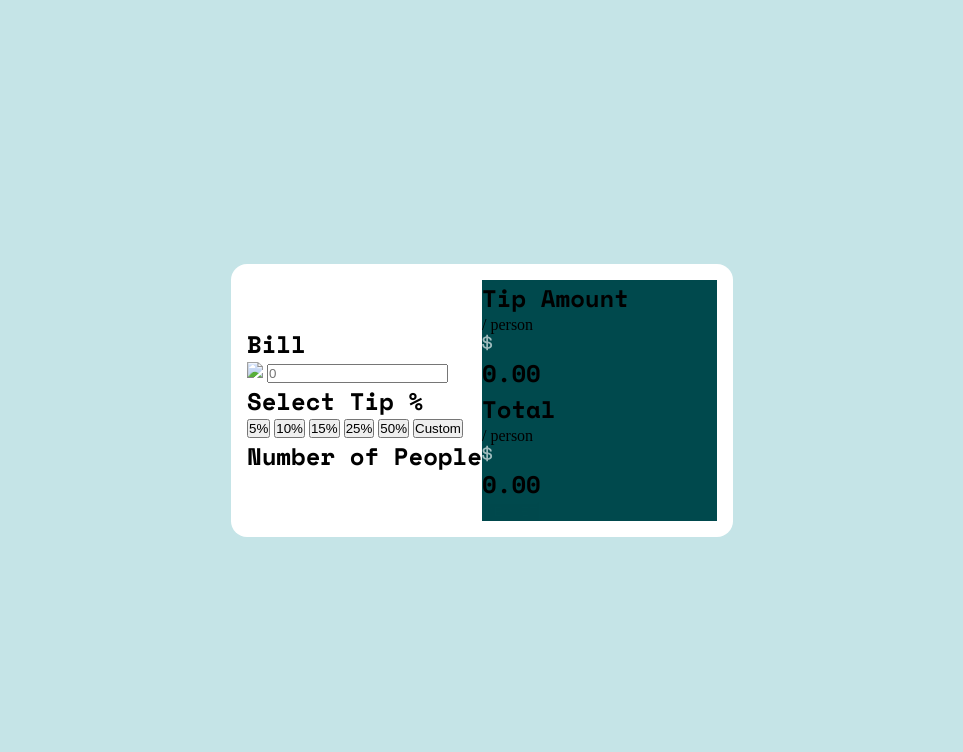
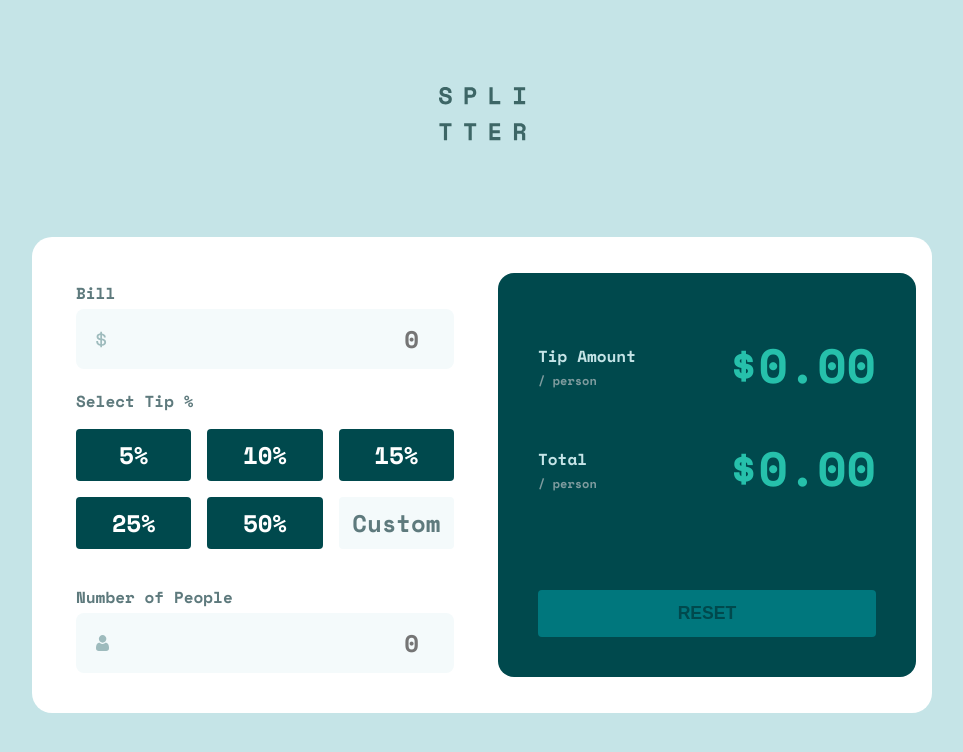
Before and after one commit to ZainabShahzadiDev/Vanilla-js-Tip-Calculator-App, a plain HTML site: page index.html in a window 1280 px wide. Shown: the whole page, without its empty margins (158-1121 px from the left). Drawn offline with nearby package versions, Linux system fonts and the light colour scheme.

Commit message:
Add files via upload

```diff
--- a/index.html
+++ b/index.html
@@ -17,59 +17,67 @@
 </head>
 
 <body>
+  <img src="images/logo.svg" alt="Logo image" class="logo">
   <main class="container">
     <section class="inputData">
+      <h2>Bill</h2>
       <form>
-        <h2>Bill</h2>
         <div class="input-box">
-          <img src="icon-dollar.svg">
-          <input type="number" placeholder="0">
+          <img src="images/icon-dollar.svg">
+          <input class="billInput" type="number" placeholder="0">
         </div>
 
-        <div class="selectTip">
+        <div class="select-tip">
           <h2>Select Tip %</h2>
+          <div class="buttons">
             <button>5%</button>
             <button>10%</button>
             <button>15%</button>
             <button>25%</button>
             <button>50%</button>
-          <button>Custom</button>
+            <button class="customBtn">Custom</button>
+          </div>
         </div>
 
         <div class="numberOfPeople">
           <h2>Number of People</h2>
+          <div class="input-box">
+            <img src="images/icon-person.svg">
+            <input class="numberOfPeopleInput" type="number" placeholder="0">
+          </div>
         </div>
       </form>
     </section>
 
     <section class="tipCalculation">
-      <div class="tipCalculation">
-        <div class="tipData">
+      <div class="tip-data">
+        <div class="headings">
           <h2>Tip Amount</h2>
           <p>/ person</p>
+        </div>
 
         <div class="price">
-            <img src="images/icon-dollar.svg" alt="Dollar icon">
-            <h2>0.00</h2>
+          <h2 class="tipAmount">$0.00</h2>
         </div>
       </div>
 
 
-        <div class="tipData">
+      <div class="tip-data">
+        <div class="headings">
           <h2>Total</h2>
           <p>/ person</p>
+        </div>
 
         <div class="price">
-            <img src="images/icon-dollar.svg" alt="Dollar icon">
-            <h2>0.00</h2>
+          <h2 class="totalAmount">$0.00</h2>
         </div>
       </div>
 
-        <button class="reset">RESSET</button>
-
-      </div>
+      <button type="button" class="reset">RESET</button>
     </section>
   </main>
+
+  <script src="script.js"></script>
 </body>
 
 </html>
--- /dev/null
+++ b/script.js
@@ -0,0 +1,62 @@
+let billInput = document.querySelector(".billInput");
+let reset = document.querySelector(".reset");
+let selectButtons = document.querySelectorAll(".buttons button");
+let numberOfPeopleInput = document.querySelector(".numberOfPeopleInput");
+let peopleBox = document.querySelector(".numberOfPeople .input-box")
+let tipAmount = document.querySelector(".tipAmount");
+let totalAmount = document.querySelector(".totalAmount");
+let customBtn = document.querySelector(".customBtn");
+
+
+
+selectButtons.forEach(btn => {
+    btn.addEventListener("click", (e) => {
+        e.preventDefault();
+
+        if (billInput.value === "" || numberOfPeopleInput.value === "") {
+            return;
+        }
+
+        let bill = Number(billInput.value);
+        let people = Number(numberOfPeopleInput.value);
+
+
+        let tipPercentage = btn.textContent;
+        let tipPercentageNumber = Number(tipPercentage.replace("%", ""));
+
+        if (people === 0) {
+            peopleBox.style.border = "2px solid orange";
+            return;
+        }
+
+        peopleBox.style.border = "";
+
+        let tip = (bill * tipPercentageNumber) / 100;
+        tipAmount.textContent = `$${tip.toFixed(2)}`;
+        let totalTip = bill + tip;
+        let totalPerPerson = totalTip / people;
+        totalAmount.textContent = `$${totalPerPerson.toFixed(2)}`;
+    });
+
+
+
+})
+
+// customBtn.addEventListener("click", () => {
+//     customBtn.textContent =
+// })
+
+
+// function numberOfPeopleInputBox() {
+// }
+
+reset.addEventListener("click", (e) => {
+    e.preventDefault();
+    billInput.value = "";
+    numberOfPeopleInput.value = "";
+
+    tipAmount.textContent = "$0.00";
+    totalAmount.textContent = "$0.00";
+
+    peopleBox.style.border = "";
+})
--- a/style.css
+++ b/style.css
@@ -17,35 +17,197 @@ body {
     display: flex;
     justify-content: center;
     align-items: center;
+    flex-direction: column;
+    font-family: "Space Mono", monospace;
     background-color: var(--Grey200);
     min-height: 100vh;
+    min-width: 100vw;
+}
+
+.logo {
+    margin: 2.75rem;
 }
 
 .container {
+    width: 100%;
+    max-width: 375px;
+    background: white;
+    border-radius: 20px;
+    box-sizing: border-box;
+    padding: 1rem;
+}
+
+.inputData {
+    padding: 1rem;
+}
+
+.container h2 {
+    font-size: 1rem;
+    color: var(--Grey500);
+    margin: 0.25rem 0;
+}
+
+form {
+    display: flex;
+    flex-direction: column;
+    gap: 1rem;
+}
+
+.input-box {
+    transition: border .3s;
+    display: flex;
+    align-items: center;
+    padding: 0.75rem 1.25rem;
+    background-color: var(--Grey50);
+    border-radius: 0.5rem;
+}
+
+input {
+    width: 100%;
+    border: none;
+    text-align: right;
+    background-color: transparent;
+    font-size: 1.5rem;
+    outline: none;
+    font-family: inherit;
+    color: var(--Green900);
+    font-weight: 700;
+}
+
+.select-tip .buttons {
+    max-width: 100%;
+    display: grid;
+    grid-template-columns: repeat(2, 1fr);
+    gap: 1rem 1rem;
+    margin: 1rem 0;
+}
+
+.select-tip .buttons button {
+    transition: background-color .3s;
+    color: var(--White);
+    background-color: var(--Green900);
+    border: none;
+    padding: 0.5rem 0.75rem;
+    border-radius: 0.25rem;
+    font-size: 1.5rem;
+    font-weight: 700;
+    font-family: "Space Mono", monospace;
+    cursor: pointer;
+}
+
+.select-tip .buttons button:last-child {
+    color: var(--Grey500);
+    background-color: var(--Grey50);
+    font-weight: 700;
+    cursor: pointer;
+}
+
+/* Tip Calculation Section */
+
+.tipCalculation {
+    width: 100%;
+    background-color: var(--Green900);
+    margin: 1rem 0.5rem;
+    padding: 1.5rem 1.5rem;
+    border-radius: 1rem;
+    box-sizing: border-box;
+}
+
+.tip-data {
+    display: flex;
+    justify-content: space-between;
+    align-items: center;
+    margin: 0.75rem 0;
+}
+
+.tip-data .headings p {
+    font-size: 0.75rem;
+    color: var(--Grey400);
+    font-weight: 700;
+}
+
+.headings h2 {
+    color: var(--Grey200);
+    font-size: 1rem;
+}
+
+.tip-data .price {
     display: flex;
     justify-content: center;
     align-items: center;
-    padding: 1rem;
-    border-radius: 1rem;
-    display: grid;
-    grid-template-columns: repeat(2, 1fr);
-    background-color: var(--White);
 }
 
-.container h2 {
-    font-family: "Space Mono", monospace;
+.tip-data .price h2 {
+    font-size: 2rem;
+    color: var(--Green400);
+}
+
+.tip-data .price img {
+    width: 0.75rem;
+    height: auto;
+    color: var(--Green400);
+}
+
+.tipCalculation button {
+    color: var(--Green900);
+    background-color: #00777d;
+    border: none;
+    width: 100%;
+    padding: 0.8rem;
+    font-weight: bold;
+    font-size: 1.1rem;
+    border-radius: 0.25rem;
+    margin-top: 1rem;
+    cursor: pointer;
 }
 
 
 
+/* Animations and transitions */
+
+.inputData .input-box:focus-within {
+    border: 2px solid var(--Green400);
+}
+
+.select-tip .buttons button:hover {
+    background-color: var(--Green400);
+}
 
 
-.tipCalculation {
-    background-color: var(--Green900);
+@media only screen and (min-width:1024px) {
+    .logo {
+        margin-bottom: 6rem;
+        margin-top: 0rem;
+    }
+
+    .container {
+        display: grid;
+        grid-template-columns: repeat(2, 1fr);
+        max-width: 900px;
+        padding: 1.25rem 1.5rem;
+        gap: 1rem;
+    }
+
+    .inputData {
+        padding: 1.25rem;
+    }
+
+    .select-tip .buttons {
+        grid-template-columns: repeat(3, 1fr);
+    }
+
+
+    .tipCalculation {
+        padding: 2.5rem;
+        display: flex;
+        flex-direction: column;
+    }
+
+    .tip-data .price h2 {
+        font-size: 3rem;
+    }
+
+    .tipCalculation button {
+        margin-top: auto;
+    }
 }
-
-.tipCalculation button {
-    color: var(--Green900);
-    background-color:#00474B;
-    opacity: 0.9%;
-}
```
Lines whose indentation alone changed are shown as unchanged.
